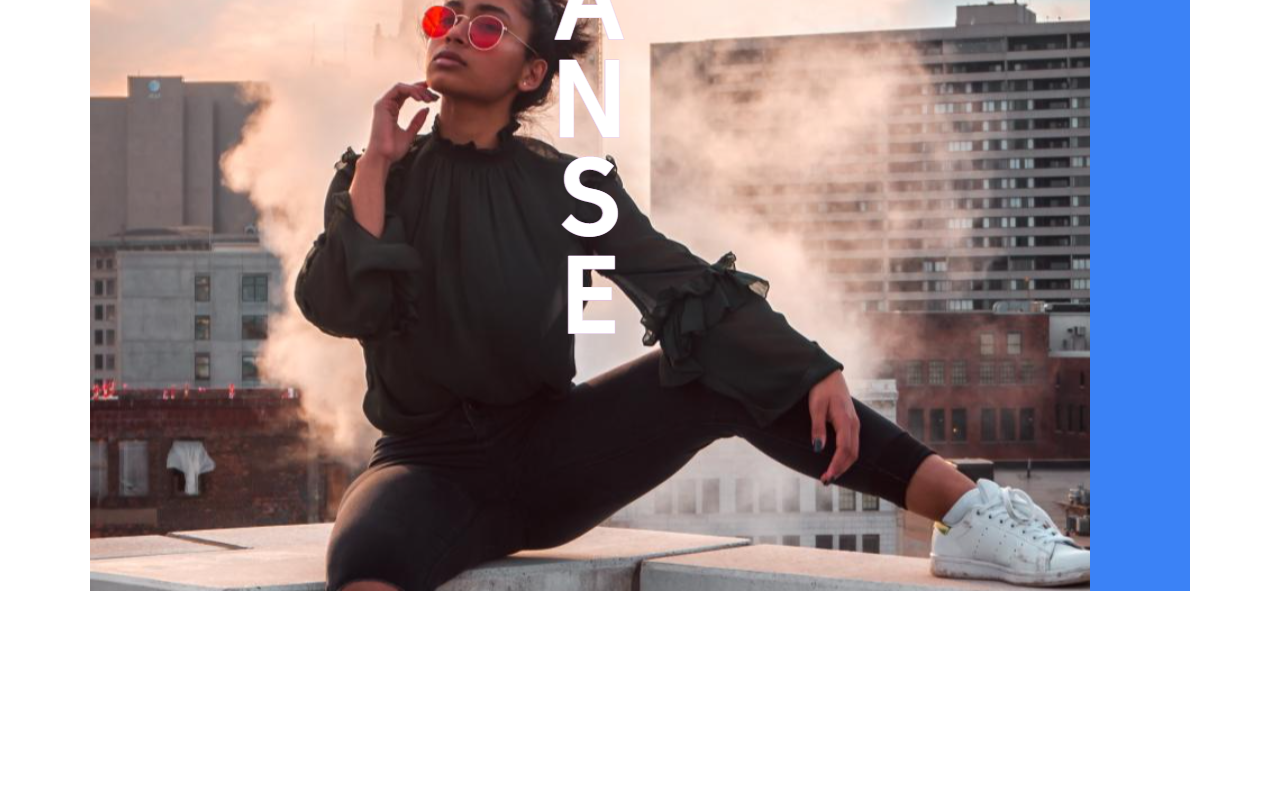
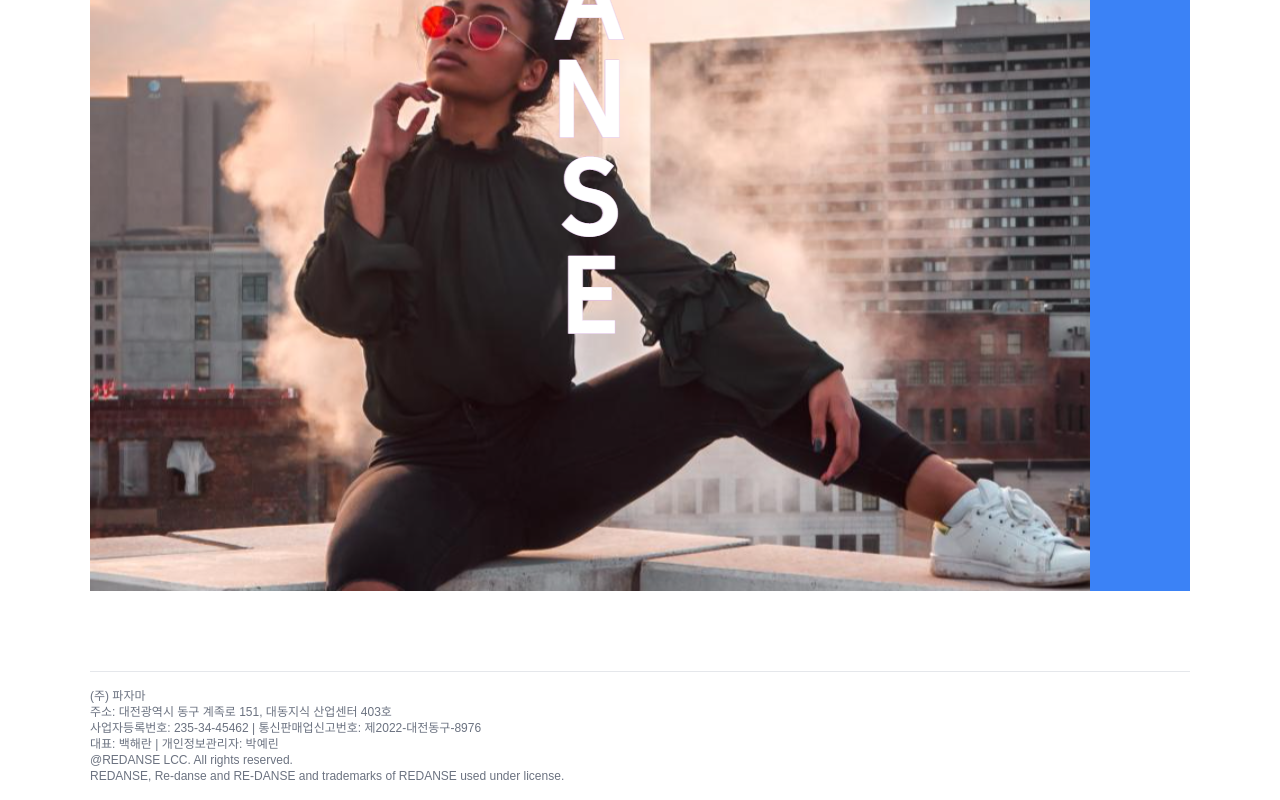
Before and after one commit to BACKHAERANI/project-pajama-react, a React (Create React App) app: page / in a window 1280 px wide. Shown: the part 2758-3558 px from the top of the page. Before the commit the page ends 3349 px from the top, so only its background shows below. Built offline with nearby package versions, Linux system fonts and the light colour scheme; no server answers; a web font is replaced by a local one; what axios-hooks would draw is missing.

Commit message:
Footer 생성 // App.js, Footer.jsx

```diff
--- a/src/App.js
+++ b/src/App.js
@@ -34,6 +34,7 @@ import PageRentalreview from 'Pages/mypage/PageRentalreview';
 import PageAdminUserDetail from 'Pages/adminuser/PageAdminUserDetail';
 
 import NotFound from 'Base/css/NotFound';
+import Footer from 'Footer';
 
 function App() {
   const [auth, _, login] = useAuth();
@@ -93,6 +94,7 @@ function App() {
           />
           <Route path="*" element={<NotFound />} />
         </Routes>
+        <Footer />
       </div>
     );
   } else if (auth.isLoggedIn && !auth.is_superuser) {
@@ -153,6 +155,7 @@ function App() {
           />
           <Route path="*" element={<NotFound />} />
         </Routes>
+        <Footer />
       </div>
     );
   } else {
@@ -178,6 +181,7 @@ function App() {
           <Route path="/review/" element={<PageReviewIndex />} />
           <Route path="*" element={<NotFound />} />
         </Routes>
+        <Footer />
       </div>
     );
   }
--- /dev/null
+++ b/src/Footer.jsx
@@ -0,0 +1,26 @@
+function Footer() {
+  return (
+    <div>
+      <hr className="mt-20 mb-4" />
+      <h6 className="text-xs text-gray-500">(주) 파자마</h6>
+      <h6 className="text-xs text-gray-500">
+        주소: 대전광역시 동구 계족로 151, 대동지식 산업센터 403호
+      </h6>
+      <h6 className="text-xs text-gray-500">
+        사업자등록번호: 235-34-45462 | 통신판매업신고번호: 제2022-대전동구-8976
+      </h6>
+      <h6 className="text-xs  text-gray-500">
+        대표: 백해란 | 개인정보관리자: 박예린
+      </h6>
+      <h6 className="text-xs  text-gray-500">
+        @REDANSE LCC. All rights reserved.
+      </h6>
+      <h6 className="text-xs mb-4  text-gray-500">
+        REDANSE, Re-danse and RE-DANSE and trademarks of REDANSE used under
+        license.
+      </h6>
+    </div>
+  );
+}
+
+export default Footer;
```
